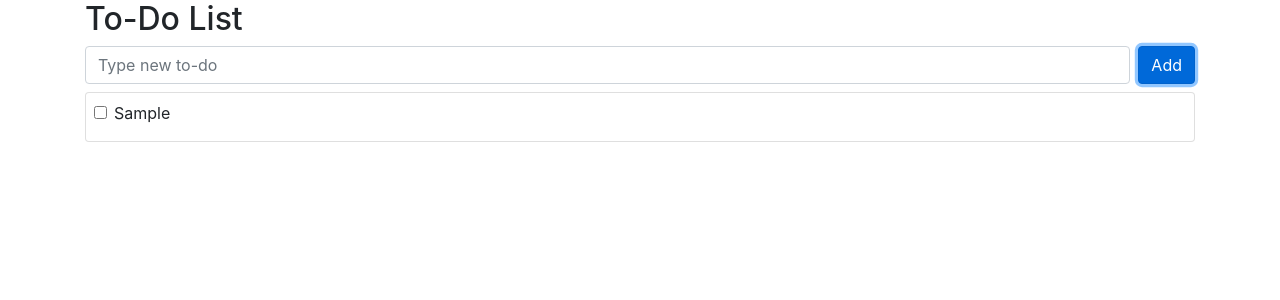
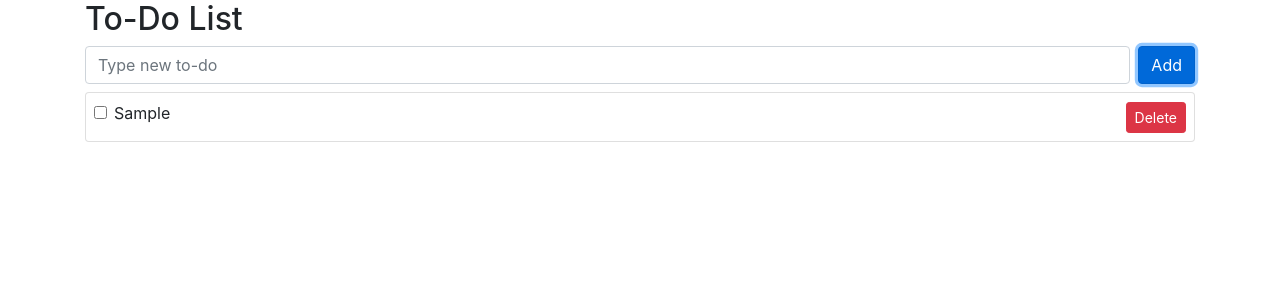
Before and after one commit to ho-beom-cheon/Vue3-project, a Vue app: page / in a window 1280 px wide. Both pictures are taken after typing "Sample" into the empty fields and a click on the button "Add". Shown: the top 300 px of the page. Built offline with nearby package versions, Linux system fonts and the light colour scheme.

Commit message:
16. 배열에서 아이템 삭제

```diff
--- a/src/App.vue
+++ b/src/App.vue
@@ -35,13 +35,16 @@
         This field cannot be empty
       </div>
     </form>
+    <div v-if="!todos.length">
+      추가된 ToDo가 없습니다.
+    </div>
     <div
-      v-for="todo in todos"
+      v-for="(todo, index) in todos"
       :key="todo.id"
       class="card mt-2"
       >
-      <div class="card-body p-2">
-        <div class="form-check">
+      <div class="card-body p-2 d-flex align-items-center">
+        <div class="form-check flex-grow-1">
           <input
             class="form-check-input"
             type="checkbox"
@@ -54,7 +57,12 @@
             {{ todo.subject }}
           </label>
         </div>
-
+        <div>
+          <button
+            class="btn btn-danger btn-sm"
+            @click="deleteTodo(index)"
+          >Delete</button>
+        </div>
       </div>
     </div>
   </div>
@@ -88,6 +96,9 @@
       }
     }
 
+    const deleteTodo = (index) => {
+       todos.value.splice(index, 1);
+    }
 
     const onToggle = () => {
       toggle.value = !toggle.value;
@@ -97,6 +108,7 @@
       onSubmit,
       onToggle,
       hasError,
+      deleteTodo,
       todos,
       todo,
       toggle,
```
